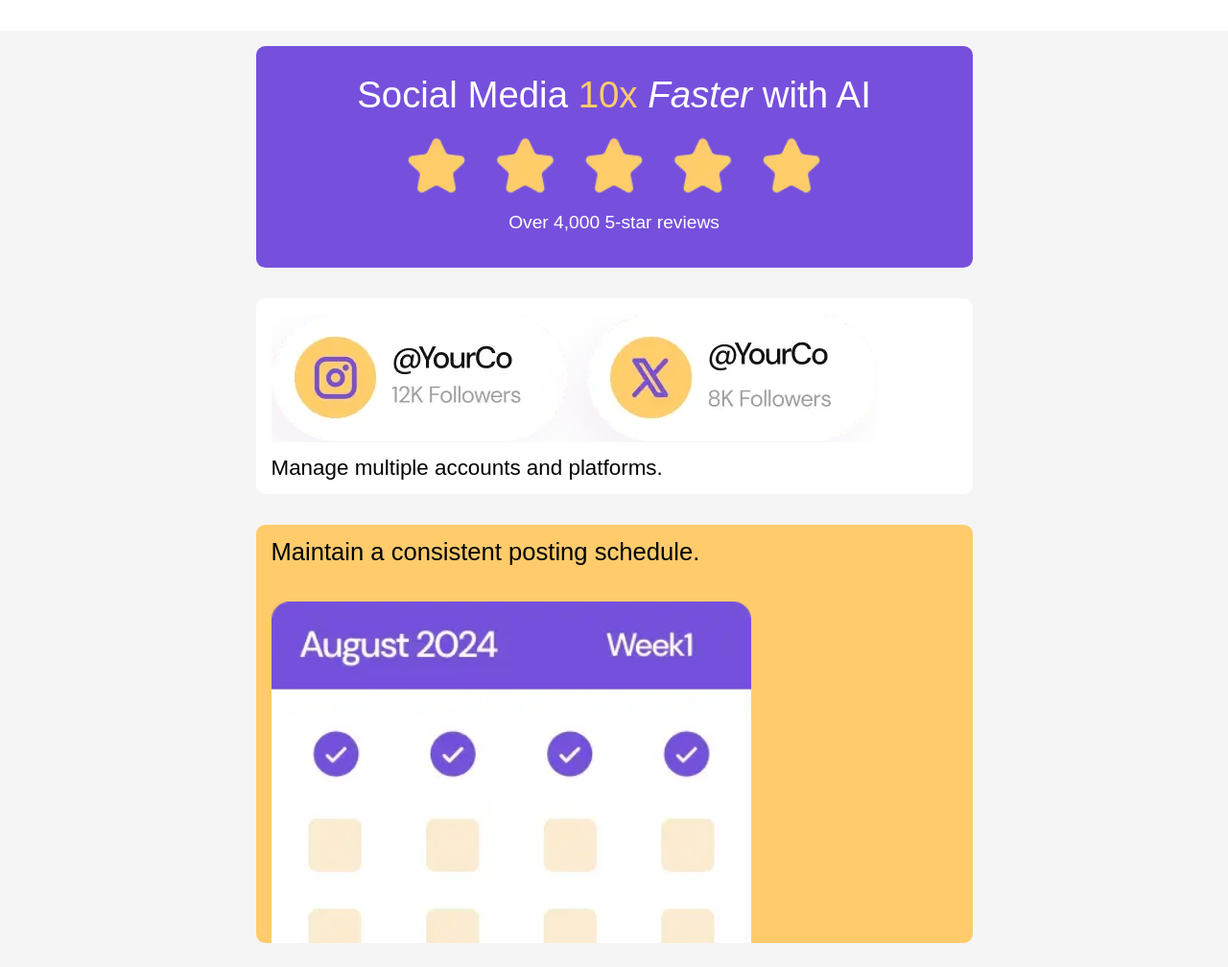
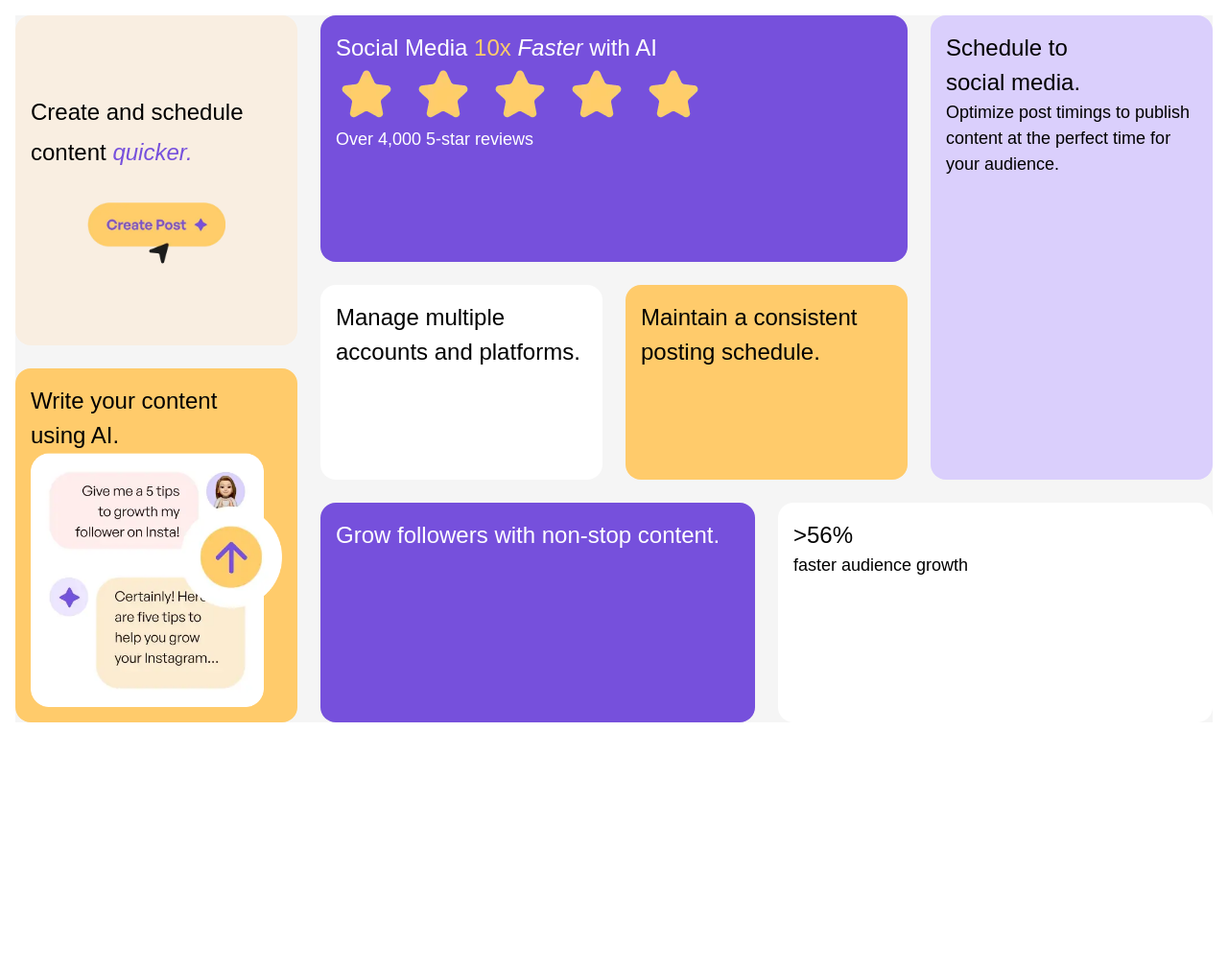
Before and after one commit to gilotin/Bento-grid, a plain HTML site: page index.html in a window 1280 px wide. Shown: the top 1008 px of the page at 96% size. After the commit the page ends 800 px from the top, so only its background shows below. Drawn offline with Linux system fonts and the light colour scheme.

Commit message:
fix: issues with grid and css <work in progress>

```diff
--- a/index.html
+++ b/index.html
@@ -20,6 +20,7 @@
     </head>
     <body>
         <main>
+            <div class="grid-group-two">
                 <section class="social-media card-wrapper card-wrapper--purple-500">
                     <h1 class="social-media__header">
                         Social Media <span class="card-wrapper__span--yellow">10x</span>
@@ -33,55 +34,68 @@
                     <p class="social-media__description">Over 4,000 5-star reviews</p>
                 </section>
 
+                <div class="grid-group-two__inside-element">
                     <section class="menage-platforms card-wrapper card-wrapper--white">
-                <img
+                        <!-- <img
                         class="menage-paltforms__image"
                         src="./assets/images/illustration-multiple-platforms.webp"
                         alt="illustration multiple platforms"
-                />
-                <h2 class="menage-platforms__header">Manage multiple accounts and platforms.</h2>
+                    /> -->
+                        <h2 class="menage-platforms__header">
+                            Manage multiple accounts and platforms.
+                        </h2>
                     </section>
 
                     <section class="posting-schedule card-wrapper card-wrapper--yellow-500">
-                <h2 class="posting-schedule__header">Maintain a consistent posting schedule.</h2>
-                <img
+                        <h2 class="posting-schedule__header">
+                            Maintain a consistent posting schedule.
+                        </h2>
+                        <!-- <img
                         class="posting-schedule__image"
                         src="./assets/images/illustration-consistent-schedule.webp"
                         alt=""
-                />
+                    /> -->
                     </section>
+                </div>
+            </div>
 
+            <div class="grid-group-three">
                 <section class="schedule-posts card-wrapper card-wrapper--purple-100">
                     <h2 class="schedule-posts__header">Schedule to social media.</h2>
-                <img
+                    <!-- <img
                         class="schedule-posts__image"
                         src="./assets/images/illustration-schedule-posts.webp"
                         alt=""
-                />
+                    /> -->
                     <p class="schedule-posts__description">
-                    Optimize post timings to publish content at the perfect time for your audience.
+                        Optimize post timings to publish content at the perfect time for your
+                        audience.
                     </p>
                 </section>
+            </div>
 
+            <div class="grid-group-four">
                 <section class="grow-followers card-wrapper card-wrapper--purple-500">
-                <img
+                    <!-- <img
                         class="grow-followers__image"
                         src="./assets/images/illustration-grow-followers.webp"
                         alt=""
-                />
+                    /> -->
                     <h2 class="grow-followers__header">Grow followers with non-stop content.</h2>
                 </section>
 
                 <section class="faster-growth card-wrapper card-wrapper--white">
                     <h2 class="faster-growth__header">>56%</h2>
                     <p class="faster-growth__description">faster audience growth</p>
-                <img
+                    <!-- <img
                         class="faster-growth__image"
                         src="./assets/images/illustration-audience-growth.webp"
                         alt=""
-                />
+                    /> -->
                 </section>
+            </div>
 
+            <div class="grid-group-one">
                 <section class="create-post card-wrapper card-wrapper--yellow-100">
                     <h2 class="create-post__header">
                         Create and schedule content
@@ -104,11 +118,8 @@
                         alt=""
                     />
                 </section>
+            </div>
         </main>
-
-        <!-- NOTE:
-
-        -->
 
         <script src="app.js"></script>
     </body>
--- a/style.css
+++ b/style.css
@@ -12,24 +12,58 @@
 
 }
 
-main {
-    display: grid;
-    justify-content: center;
-    align-items: center;
-    margin: 2rem auto;
-    background-color: var(--Dark-white);
-}
-
 
 /* universal */
 
 .card-wrapper {
-    font-weight: 400;
-    min-width: 300px;
-    border-radius: .6rem;
-    margin: 1rem;
+    border-radius: 1rem;
     padding: 1rem;
 
+}
+
+main {
+    margin: 1rem;
+    display: grid;
+    grid-template-columns: 1fr 1fr 1fr 1fr;
+    grid-template-rows: repeat(3, 1fr);
+    grid-template-areas: "grid-group-one grid-group-two grid-group-two grid-group-three"
+        "grid-group-one grid-group-two grid-group-two grid-group-three"
+        "grid-group-one grid-group-four grid-group-four grid-group-four";
+    gap: 1.5rem;
+    background-color: var(--Dark-white);
+}
+
+main>* {
+    display: grid;
+}
+
+
+.grid-group-one {
+    grid-area: grid-group-one;
+    gap: 1.5rem;
+
+}
+
+.grid-group-two {
+    gap: 1.5rem;
+    grid-area: grid-group-two;
+}
+
+.grid-group-two__inside-element {
+    gap: 1.5rem;
+    display: grid;
+    grid-template-columns: repeat(2, 1fr);
+}
+
+
+.grid-group-three {
+    grid-area: grid-group-three;
+}
+
+.grid-group-four {
+    gap: 1.5rem;
+    grid-template-columns: 1fr 1fr;
+    grid-area: grid-group-four;
 }
 
 /* background color modifiers */
@@ -70,122 +104,20 @@ main {
     font-style: italic;
 }
 
-/* Social Media Card */
+/* Create post card */
 
-.social-media {
-    padding: 2rem;
-    font-size: 1.6rem;
-    text-align: center;
+.create-post {
+    padding: 5rem 1rem;
+
 
 }
 
-.social-media__header {
-    line-height: 2.4rem;
-    margin-bottom: 1.2rem;
-}
-
-.social-media__image {
-    width: 65%;
-    margin: auto;
-    margin-bottom: .4rem;
-}
-
-.social-media__description {
-    font-size: 1.2rem;
-}
-
-/* Menage Platforms  card*/
-
-.menage-platforms__header {
-    line-height: 1.4rem;
-
-    margin-top: 1rem;
-    font-size: 1.4rem;
-}
-
-/* Posting schedule card */
-
-.posting-schedule {
-    line-height: 1.6rem;
-
-    overflow: hidden;
-}
-
-.posting-schedule__header {
-    font-size: 1.6rem;
-}
-
-.posting-schedule__image {
-    position: relative;
-    width: 70%;
-    bottom: -2.4rem;
-}
-
-/* schedule posts card */
-
-.schedule-posts__header,
-.schedule-posts__description {
-    padding: 1rem;
-    text-align: center;
-
-}
-
-/* Grow followers card*/
-
-.grow-followers__image {
-    width: 70%;
-    margin: .5rem auto;
-}
-
-.grow-followers__header {
-    font-size: 2rem;
-    line-height: 2rem;
-    padding: 1.4rem;
-    text-align: center;
-}
-
-/* Faster growth card */
-
-.faster-growth {}
-
-.faster-growth__header {
-    font-size: 2.4rem;
-}
-
-.faster-growth__description {
-    padding: 1rem 0;
-}
-
-.faster-growth__image {
-    width: 50%;
-}
-
-/* Create post card */
-
-.create-post {
-    padding: 1rem 2rem;
-}
-
 .create-post__header {
-
-    line-height: 1.6rem;
-    margin: 1.6rem auto;
+    line-height: 2.6rem;
+    margin-bottom: 2rem;
 }
 
 .create-post__image {
+    margin: auto;
     width: 55%;
 }
-
-/* AI content card */
-
-.ai-content__header {
-
-    font-size: 2rem;
-    line-height: 1.6rem;
-    padding: 1.4rem 0;
-}
-
-.ai-content__image {
-    width: 60%;
-
-}
--- /dev/null
+++ b/working.css
@@ -0,0 +1,239 @@
+/* Social Media Card */
+
+.social-media {
+    padding: 2rem;
+    font-size: 1.6rem;
+    text-align: center;
+
+}
+
+.social-media__header {
+    line-height: 2.4rem;
+    margin-bottom: 1.2rem;
+}
+
+.social-media__image {
+    width: 65%;
+    margin: auto;
+    margin-bottom: .4rem;
+}
+
+.social-media__description {
+    font-size: 1.2rem;
+}
+
+/* Menage Platforms  card*/
+
+.menage-platforms__header {
+    line-height: 1.4rem;
+
+    margin-top: 1rem;
+    font-size: 1.4rem;
+}
+
+/* Posting schedule card */
+
+.posting-schedule {
+    line-height: 1.6rem;
+
+    overflow: hidden;
+}
+
+.posting-schedule__header {
+    font-size: 1.6rem;
+}
+
+.posting-schedule__image {
+    position: relative;
+    width: 70%;
+    bottom: -2.4rem;
+}
+
+/* schedule posts card */
+
+.schedule-posts__header,
+.schedule-posts__description {
+    padding: 1rem;
+    text-align: center;
+
+}
+
+/* Grow followers card*/
+
+.grow-followers__image {
+    width: 70%;
+    margin: .5rem auto;
+}
+
+.grow-followers__header {
+    font-size: 2rem;
+    line-height: 2rem;
+    padding: 1.4rem;
+    text-align: center;
+}
+
+/* Faster growth card */
+
+.faster-growth {}
+
+.faster-growth__header {
+    font-size: 2.4rem;
+}
+
+.faster-growth__description {
+    padding: 1rem 0;
+}
+
+.faster-growth__image {
+    width: 50%;
+}
+
+/* Create post card */
+
+.create-post {
+    padding: 1rem 2rem;
+}
+
+.create-post__header {
+
+    line-height: 1.6rem;
+    margin: 1.6rem auto;
+}
+
+.create-post__image {
+    width: 55%;
+}
+
+/* AI content card */
+
+.ai-content__header {
+
+    font-size: 2rem;
+    line-height: 1.6rem;
+    padding: 1.4rem 0;
+}
+
+.ai-content__image {
+    width: 60%;
+
+}
+
+/* Social Media Card */
+
+.social-media {
+    padding: 2rem;
+    font-size: 1.6rem;
+    text-align: center;
+
+}
+
+.social-media__header {
+    line-height: 2.4rem;
+    margin-bottom: 1.2rem;
+}
+
+.social-media__image {
+    width: 65%;
+    margin: auto;
+    margin-bottom: .4rem;
+}
+
+.social-media__description {
+    font-size: 1.2rem;
+}
+
+/* Menage Platforms  card*/
+
+.menage-platforms__header {
+    line-height: 1.4rem;
+
+    margin-top: 1rem;
+    font-size: 1.4rem;
+}
+
+/* Posting schedule card */
+
+.posting-schedule {
+    line-height: 1.6rem;
+
+    overflow: hidden;
+}
+
+.posting-schedule__header {
+    font-size: 1.6rem;
+}
+
+.posting-schedule__image {
+    position: relative;
+    width: 70%;
+    bottom: -2.4rem;
+}
+
+/* schedule posts card */
+
+.schedule-posts__header,
+.schedule-posts__description {
+    padding: 1rem;
+    text-align: center;
+
+}
+
+/* Grow followers card*/
+
+.grow-followers__image {
+    width: 70%;
+    margin: .5rem auto;
+}
+
+.grow-followers__header {
+    font-size: 2rem;
+    line-height: 2rem;
+    padding: 1.4rem;
+    text-align: center;
+}
+
+/* Faster growth card */
+
+.faster-growth {}
+
+.faster-growth__header {
+    font-size: 2.4rem;
+}
+
+.faster-growth__description {
+    padding: 1rem 0;
+}
+
+.faster-growth__image {
+    width: 50%;
+}
+
+/* Create post card */
+
+.create-post {
+    padding: 1rem 2rem;
+}
+
+.create-post__header {
+
+    line-height: 1.6rem;
+    margin: 1.6rem auto;
+}
+
+.create-post__image {
+    width: 55%;
+}
+
+/* AI content card */
+
+.ai-content__header {
+
+    font-size: 2rem;
+    line-height: 1.6rem;
+    padding: 1.4rem 0;
+}
+
+.ai-content__image {
+    width: 60%;
+
+}
```
Lines whose indentation alone changed are shown as unchanged.
